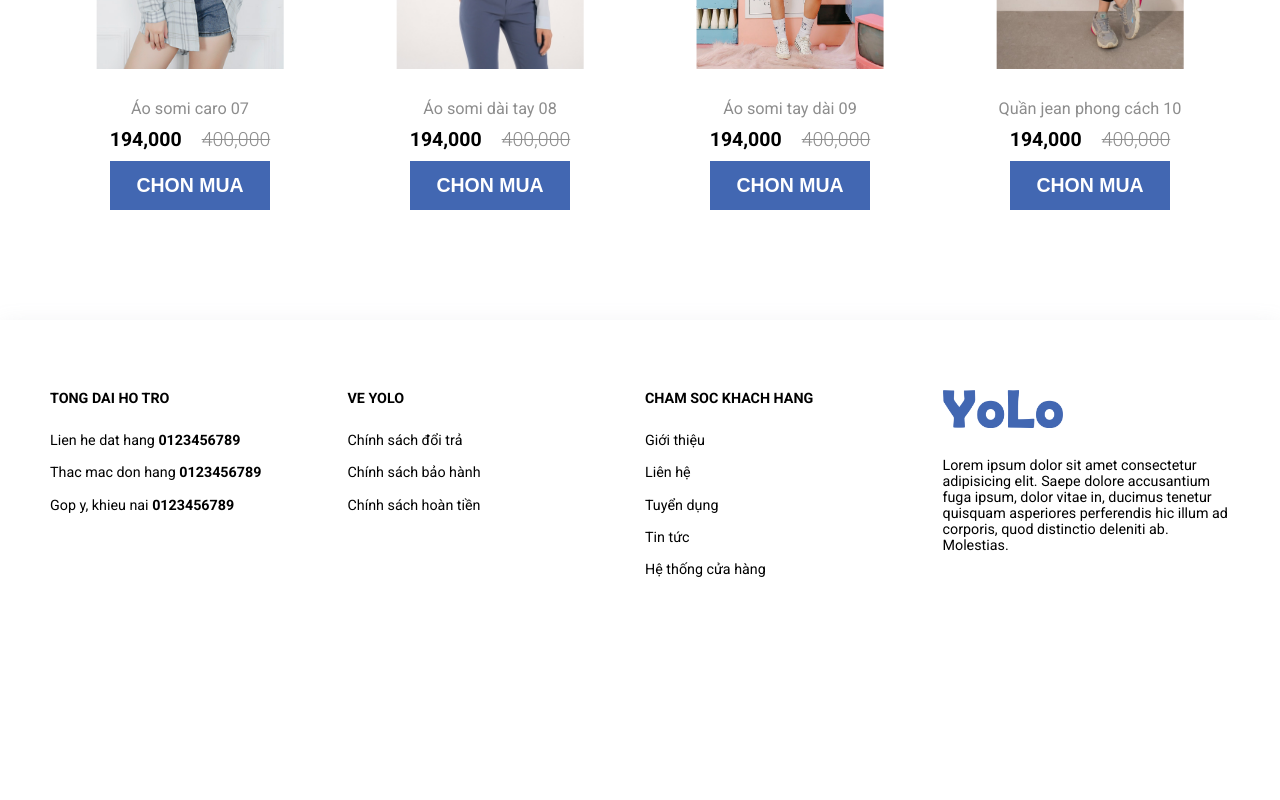
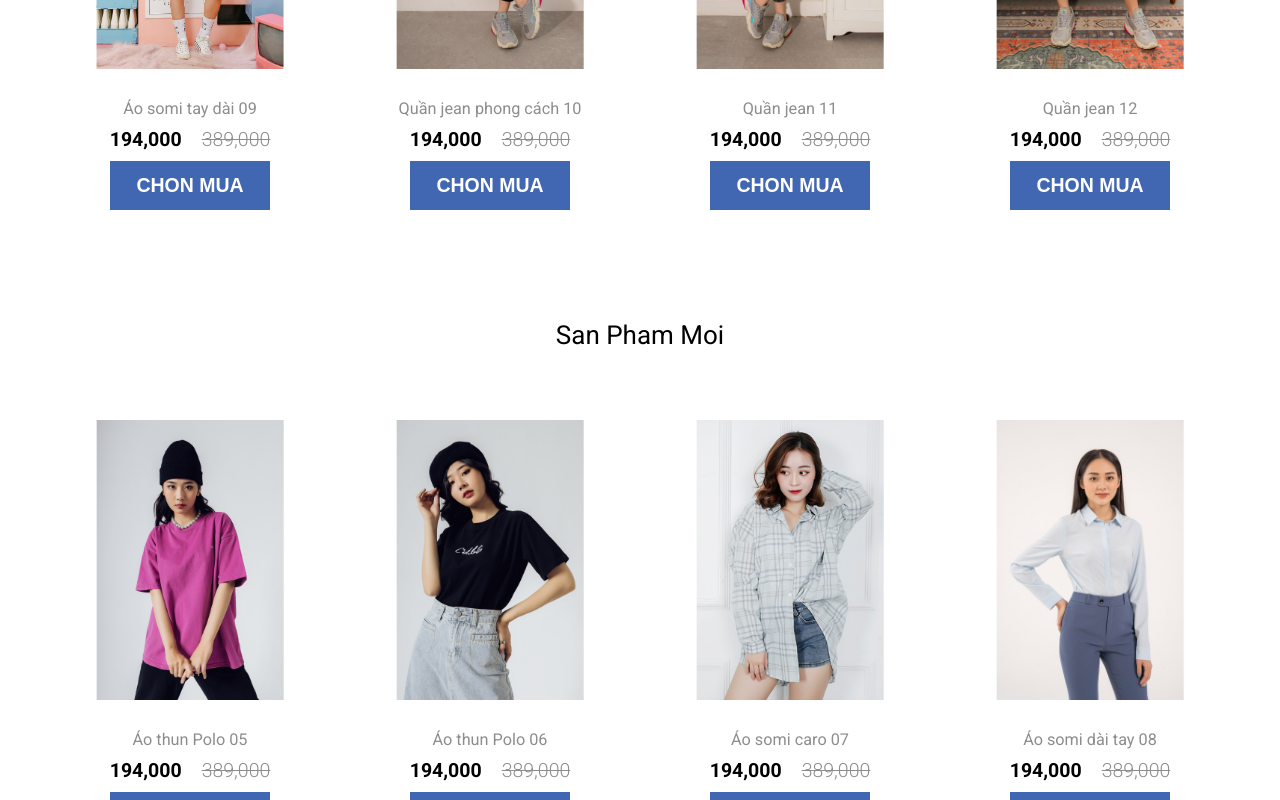
Before and after one commit to GiaHieu27/Cloth_shop, a React (Create React App) app in the folder client/: page / in a window 1280 px wide. Shown: the part 1340-2140 px from the top of the page. Before the commit the page ends 2003 px from the top, so only its background shows below. Built offline with nearby package versions, Linux system fonts and the light colour scheme.

Commit message:
add some section

```diff
--- a/client/src/components/ProductCard.jsx
+++ b/client/src/components/ProductCard.jsx
@@ -15,7 +15,7 @@ function ProductCard({ img01, img02, name, price, slug }) {
         <div className="product-card_price">
           {numberWithCommas(price)}
           <span className="product-card_price_old">
-            <del>{numberWithCommas(400000)}</del>
+            <del>{numberWithCommas(389000)}</del>
           </span>
         </div>
       </Link>
--- a/client/src/pages/Home.jsx
+++ b/client/src/pages/Home.jsx
@@ -1,13 +1,16 @@
+import { Link } from "react-router-dom";
+
 import Helmet from "../components/Helmet";
 import Slider from "../components/Slider/index";
 import Policy from "../components/Policy";
 import Grid from "../components/Grid";
+import ProductCard from "../components/ProductCard";
+import banner from "../assets/images/banner.png";
 import { Section, SectionTitle, SectionBody } from "../components/Section";
 
 import heroSliderData from "../assets/fake-data/hero-slider";
 import policy from "../assets/fake-data/policy";
 import products from "../assets/fake-data/products";
-import ProductCard from "../components/ProductCard";
 
 function Home() {
   return (
@@ -15,9 +18,10 @@ function Home() {
       <Slider
         data={heroSliderData}
         control={true}
-        auto={false}
+        auto={true}
         timeOutt={5000}
       />
+
       <Section>
         <SectionBody>
           <Grid col={4} mdCol={2} smCol={1} gap={20}>
@@ -50,6 +54,50 @@ function Home() {
           </Grid>
         </SectionBody>
       </Section>
+
+      <Section>
+        <SectionTitle>san pham moi</SectionTitle>
+        <SectionBody>
+          <Grid col={4} mdCol={2} smCol={1} gap={20}>
+            {products.getProducts(8).map((product, i) => (
+              <ProductCard
+                key={i}
+                img01={product.image01}
+                img02={product.image02}
+                name={product.title}
+                price={Number(product.price)}
+                slug={product.slug}
+              />
+            ))}
+          </Grid>
+        </SectionBody>
+      </Section>
+
+      <Section>
+        <SectionBody>
+          <Link to="/catalog">
+            <img src={banner} alt="banner" />
+          </Link>
+        </SectionBody>
+      </Section>
+
+      <Section>
+        <SectionTitle>pho bien</SectionTitle>
+        <SectionBody>
+          <Grid col={4} mdCol={2} smCol={1} gap={20}>
+            {products.getProducts(12).map((product, i) => (
+              <ProductCard
+                key={i}
+                img01={product.image01}
+                img02={product.image02}
+                name={product.title}
+                price={Number(product.price)}
+                slug={product.slug}
+              />
+            ))}
+          </Grid>
+        </SectionBody>
+      </Section>
     </Helmet>
   );
 }
```
